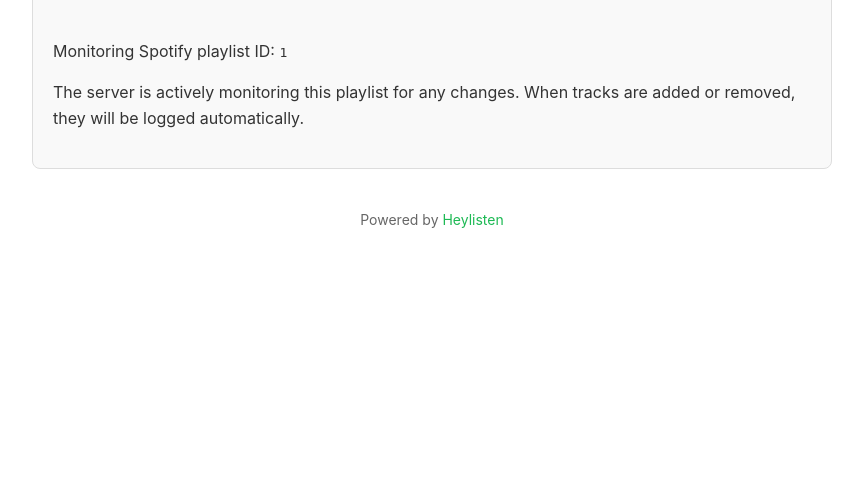
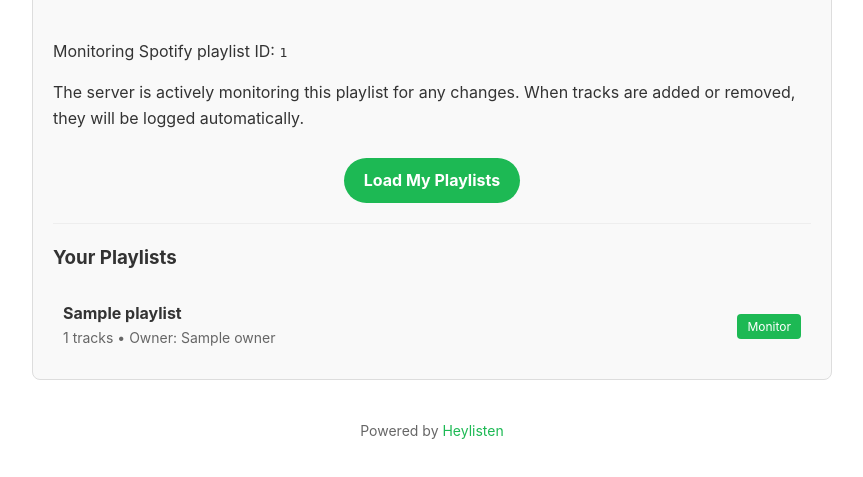
Before and after one commit to barbatron/spotify-hey-listen, a FastAPI app: template templates/index.html in a window 1280 px wide. Shown: the part 346-823 px from the top of the page, without its empty margins (208-1071 px from the left). Before the commit the page ends 574 px from the top, so only its background shows below. Run offline with FastAPI, Linux system fonts and the light colour scheme; the template is opened without the code that fills it: most values are stand-ins (such as "Sample title", 1, 10 or a date in 2020).

Commit message:
feat: load users collaborative playlists

```diff
--- a/heylisten/main.py
+++ b/heylisten/main.py
@@ -213,7 +213,7 @@ def main():
     # Get environment variables
     client_id = os.getenv("SPOT_CLIENT_ID")
     client_secret = os.getenv("SPOT_CLIENT_SECRET")
-    # redirect_uri = os.getenv("SPOT_CLIENT_REDIRECT_URI")
+    redirect_uri = os.getenv("SPOT_REDIRECT_URI", "http://localhost:8000/callback")
     playlist_id = os.getenv("SPOT_PLAYLIST_ID")
     market = os.getenv("SPOT_MARKET", "SE")
     web_port = int(os.getenv("WEB_PORT", "8000"))
--- a/heylisten/web.py
+++ b/heylisten/web.py
@@ -1,12 +1,15 @@
 import os
 from pathlib import Path
-from typing import Optional
+from typing import Optional, List, Dict, Any
+from urllib.parse import urlencode
 
-from fastapi import FastAPI, Request
-from fastapi.responses import HTMLResponse
+from fastapi import FastAPI, Request, HTTPException, Depends
+from fastapi.responses import HTMLResponse, RedirectResponse
 from fastapi.staticfiles import StaticFiles
 from fastapi.templating import Jinja2Templates
 from loguru import logger
+import spotipy
+from spotipy.oauth2 import SpotifyOAuth
 
 # Initialize FastAPI app
 app = FastAPI(title="Heylisten", description="Spotify Playlist Monitor")
@@ -19,6 +22,29 @@ templates = Jinja2Templates(directory=str(templates_dir))
 # Playlist monitor instance
 playlist_monitor: Optional[object] = None
 
+# OAuth settings
+client_id = os.getenv("SPOT_CLIENT_ID", "")
+client_secret = os.getenv("SPOT_CLIENT_SECRET", "")
+redirect_uri = os.getenv("SPOT_REDIRECT_URI", "http://localhost:8000/callback")
+scope = "playlist-read-collaborative playlist-read-private"
+
+# Store user playlists in memory (in a real app, use a proper session management)
+user_playlists: Dict[str, List[Dict[str, Any]]] = {}
+
+
+def get_auth_manager():
+    """Create and return a SpotifyOAuth manager."""
+    if not client_id or not client_secret:
+        raise HTTPException(status_code=500, detail="Spotify credentials not configured")
+
+    return SpotifyOAuth(
+        client_id=client_id,
+        client_secret=client_secret,
+        redirect_uri=redirect_uri,
+        scope=scope,
+        cache_path=".spotify_auth_cache",
+    )
+
 
 @app.get("/", response_class=HTMLResponse)
 async def root(request: Request):
@@ -30,6 +56,9 @@ async def root(request: Request):
         playlist_name = playlist_monitor.cached_playlist.get("name", "Unknown Playlist")
         track_count = len(playlist_monitor.cached_playlist.get("tracks", []))
 
+    # Get user playlists if available
+    playlists = user_playlists.get("current", [])
+
     return templates.TemplateResponse(
         "index.html",
         {
@@ -37,8 +66,118 @@ async def root(request: Request):
             "playlist_name": playlist_name,
             "track_count": track_count,
             "playlist_id": os.getenv("SPOT_PLAYLIST_ID", "No playlist ID set"),
+            "playlists": playlists,
         },
     )
+
+
+@app.get("/login")
+async def login():
+    """Initiate the OAuth login flow."""
+    try:
+        auth_manager = get_auth_manager()
+        auth_url = auth_manager.get_authorize_url()
+        return RedirectResponse(url=auth_url)
+    except Exception as e:
+        logger.error(f"Login error: {e}")
+        raise HTTPException(status_code=500, detail=f"Login error: {str(e)}")
+
+
+@app.get("/spotify/redirect")
+async def callback(code: str = None, error: str = None):
+    """Handle the OAuth callback from Spotify."""
+    if error:
+        return {"error": error}
+
+    if not code:
+        return {"error": "No code provided"}
+
+    try:
+        auth_manager = get_auth_manager()
+        auth_manager.get_access_token(code)
+        return RedirectResponse(url="/load-playlists")
+    except Exception as e:
+        logger.error(f"Callback error: {e}")
+        return {"error": str(e)}
+
+
+@app.get("/load-playlists")
+async def load_playlists():
+    """Load user's collaborative playlists from Spotify."""
+    try:
+        auth_manager = get_auth_manager()
+
+        if not auth_manager.get_cached_token():
+            # Not authenticated, redirect to login
+            return RedirectResponse(url="/login")
+
+        # Create Spotify client with the cached token
+        sp = spotipy.Spotify(auth_manager=auth_manager)
+        user_data = sp.current_user()
+
+        # Fetch user playlists with pagination
+        playlists = []
+        results = sp.current_user_playlists(limit=50)
+        playlists.extend(results['items'])
+
+        # Handle pagination to get all playlists
+        while results['next']:
+            results = sp.next(results)
+            playlists.extend(results['items'])
+
+        logger.info(f"Fetched a total of {len(playlists)} playlists for user {user_data['id']}")
+
+        # Filter for collaborative playlists and owned playlists
+        collab_playlists = []
+        for playlist in playlists:
+            if (
+                playlist.get("collaborative")
+                or playlist.get("owner", {}).get("id") != user_data["id"]
+            ):
+                logger.debug(f"Adding playlist: {playlist['name']}")
+                collab_playlists.append(
+                    {
+                        "id": playlist["id"],
+                        "name": playlist["name"],
+                        "owner": playlist["owner"]["display_name"],
+                        "track_count": playlist["tracks"]["total"],
+                        "collaborative": playlist.get("collaborative", False),
+                    }
+                )
+
+        # Store playlists in memory
+        user_playlists["current"] = collab_playlists
+
+        logger.info(f"Loaded {len(collab_playlists)} collaborative/owned playlists for user {user_data['id']}")
+
+        # Redirect back to main page
+        return RedirectResponse(url="/")
+    except Exception as e:
+        logger.error(f"Error loading playlists: {e}")
+        return {"error": str(e)}
+
+
+@app.get("/select-playlist/{playlist_id}")
+async def select_playlist(playlist_id: str):
+    """Update the monitored playlist."""
+    if not playlist_monitor:
+        raise HTTPException(status_code=500, detail="Playlist monitor not initialized")
+
+    try:
+        # Update environment variable (for persistence after restart)
+        os.environ["SPOT_PLAYLIST_ID"] = playlist_id
+
+        # Set the new playlist in the monitor
+        playlist_monitor.playlist_id = playlist_id
+
+        # Perform an immediate check
+        playlist_monitor.check_for_changes()
+
+        logger.info(f"Now monitoring playlist: {playlist_id}")
+        return RedirectResponse(url="/")
+    except Exception as e:
+        logger.error(f"Error selecting playlist: {e}")
+        raise HTTPException(status_code=500, detail=str(e))
 
 
 @app.get("/health")
--- a/templates/index.html
+++ b/templates/index.html
@@ -67,6 +67,57 @@
       a:hover {
         text-decoration: underline;
       }
+      .button {
+        display: inline-block;
+        background-color: #1db954;
+        color: white;
+        padding: 10px 20px;
+        border-radius: 30px;
+        border: none;
+        font-weight: bold;
+        cursor: pointer;
+        text-align: center;
+        text-decoration: none;
+        margin-top: 10px;
+      }
+      .button:hover {
+        background-color: #1ed760;
+        text-decoration: none;
+      }
+      .playlist-item {
+        padding: 10px;
+        border-bottom: 1px solid #eee;
+        display: flex;
+        justify-content: space-between;
+        align-items: center;
+      }
+      .playlist-item:last-child {
+        border-bottom: none;
+      }
+      .playlist-name {
+        font-weight: bold;
+      }
+      .playlist-meta {
+        font-size: 14px;
+        color: #666;
+      }
+      .playlist-actions {
+        margin-left: 10px;
+      }
+      .select-btn {
+        background-color: #1db954;
+        color: white;
+        padding: 5px 10px;
+        border-radius: 4px;
+        text-decoration: none;
+        font-size: 12px;
+      }
+      .playlist-list {
+        margin-top: 20px;
+        max-height: 300px;
+        overflow-y: auto;
+        border-top: 1px solid #eee;
+      }
     </style>
   </head>
   <body>
@@ -96,6 +147,31 @@
         The server is actively monitoring this playlist for any changes. When
         tracks are added or removed, they will be logged automatically.
       </p>
+
+      <div style="text-align: center">
+        <a href="/login" class="button">Load My Playlists</a>
+      </div>
+
+      {% if playlists %}
+      <div class="playlist-list">
+        <h3>Your Playlists</h3>
+        {% for playlist in playlists %}
+        <div class="playlist-item">
+          <div>
+            <div class="playlist-name">{{ playlist.name }}</div>
+            <div class="playlist-meta">
+              {{ playlist.track_count }} tracks {% if playlist.collaborative
+              %}(Collaborative){% endif %} • Owner: {{ playlist.owner }}
+            </div>
+          </div>
+          <div class="playlist-actions">
+            <a href="/select-playlist/{{ playlist.id }}" class="select-btn"
+            >Monitor</a>
+          </div>
+        </div>
+        {% endfor %}
+      </div>
+      {% endif %}
     </div>
 
     <div class="footer">
```
Also changed, not shown: README.md, 2 other files.
